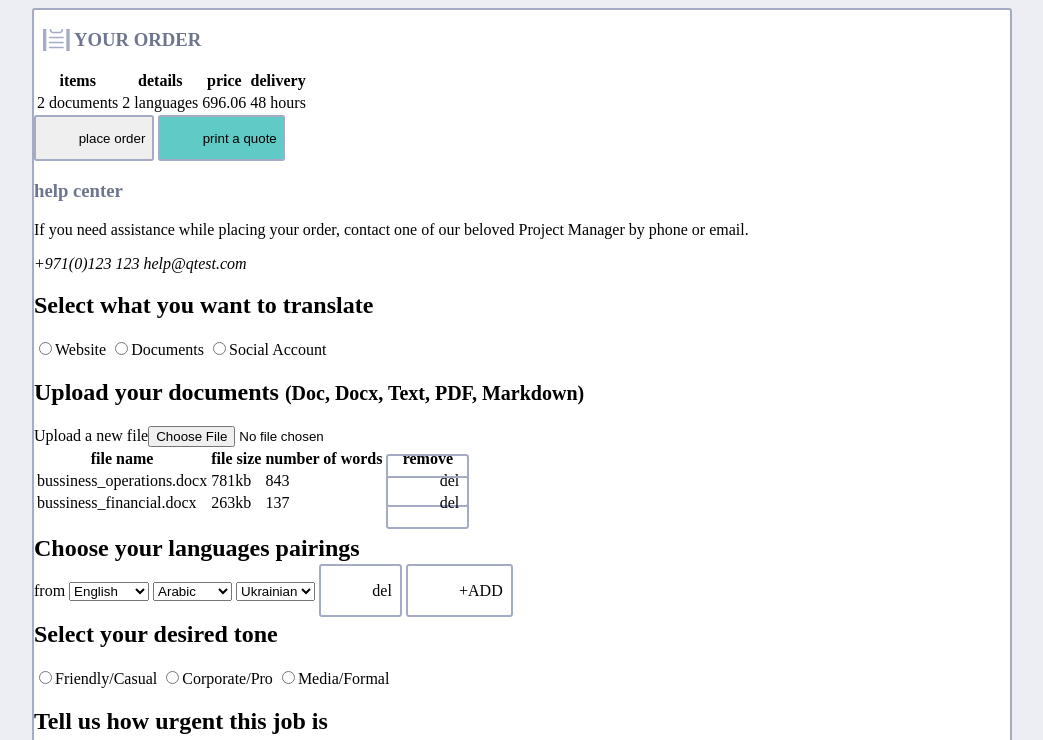
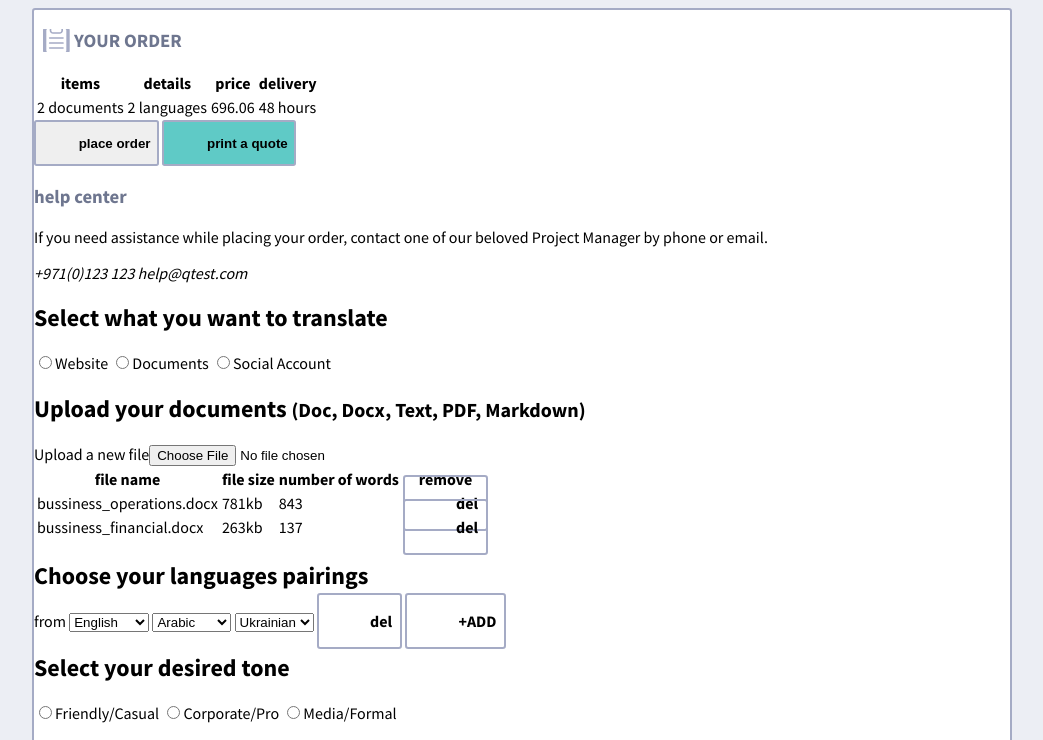
Before and after one commit to zalesky/kottans-js-2016, a plain HTML site: page week02/hw3/index.html in a window 1280 px wide. Shown: the part 156-896 px from the top of the page, without its empty margins (118-1161 px from the left). Drawn offline with Linux system fonts and the light colour scheme.

Commit message:
added font

```diff
--- a/week02/hw3/css/main.css
+++ b/week02/hw3/css/main.css
@@ -13,6 +13,7 @@ body
 {
 	margin: 0 auto;
   max-width: 980px;
+  font-family: 'Source Sans Pro', sans-serif;
 }
 header{
 	margin: 20px auto;
@@ -21,10 +22,11 @@ header{
 	align-items: center;
 }
 button,a[role=button]{
+	border-radius: .2em;
+	border: .15em solid #A5ABC5;
+	cursor: pointer;
+	font-weight: 700;
 	padding: 1em .5em 1em 3.2em;
-	cursor: pointer;
-	border: .15em solid #A5ABC5;
-	border-radius: .2em;
 }
 button:hover,a[role=button]:hover{
 	border-color: #76A7E1;
--- a/week02/hw3/index.html
+++ b/week02/hw3/index.html
@@ -5,6 +5,7 @@
     <title>ORDER</title>
     <link rel=stylesheet href=css/main.css>
     <link rel=stylesheet href=css/content.css>
+    <link rel=stylesheet href='https://fonts.googleapis.com/css?family=Source+Sans+Pro:400,200,700'>
   </head>
   <body>
     <header>
```
